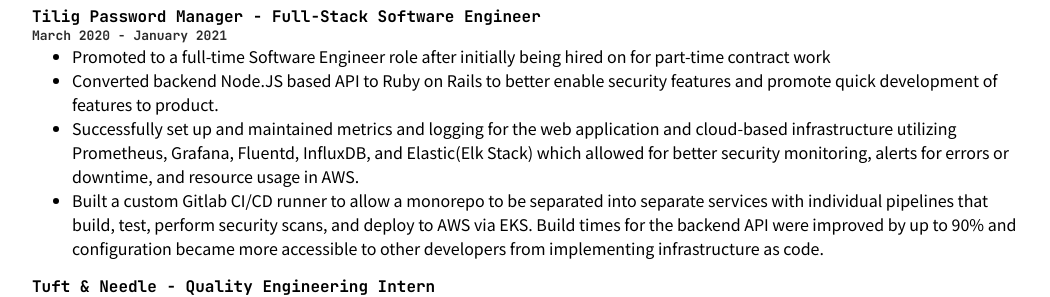
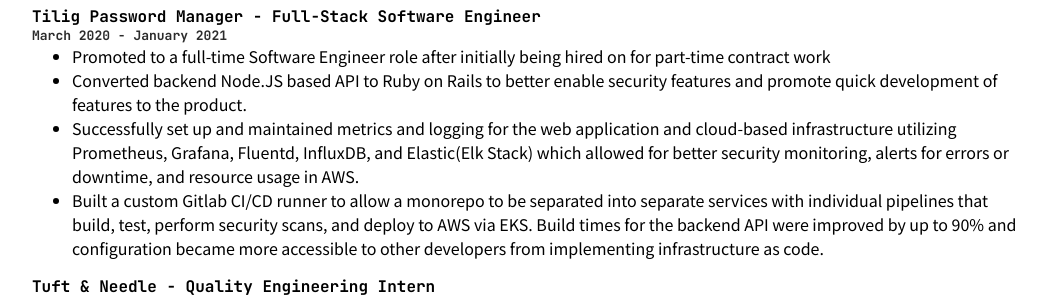
Before and after one commit to Michael-Wayne-Wells/Resume, a Jekyll site: the page built from index.md, in a window 1280 px wide. Shown: the part 499-796 px from the top of the page, without its empty margins (56-1106 px from the left). Built offline with Jekyll 4.4.1, drawn with Linux system fonts in a browser that asks for light colours.

Commit message:
fix typo

```diff
--- a/index.md
+++ b/index.md
@@ -14,7 +14,7 @@ title: Michael Wells Resume
 ### Tilig Password Manager - Full-Stack Software Engineer
 ###### March 2020 - January 2021
 - Promoted to a full-time Software Engineer role after initially being hired on for part-time contract work
-- Converted backend Node.JS based API to Ruby on Rails to better enable security features and promote quick development of features to product.
+- Converted backend Node.JS based API to Ruby on Rails to better enable security features and promote quick development of features to the product.
 - Successfully set up and maintained metrics and logging for the web application and cloud-based infrastructure utilizing Prometheus, Grafana, Fluentd, InfluxDB, and Elastic(Elk Stack) which allowed for better security monitoring, alerts for errors or downtime, and resource usage in AWS.
 - Built a custom Gitlab CI/CD runner to allow a monorepo to be separated into separate services with individual pipelines that build, test, perform security scans, and deploy to AWS via EKS. Build times for the backend API were improved by up to 90% and configuration became more accessible to other developers from implementing infrastructure as code.
 
```
